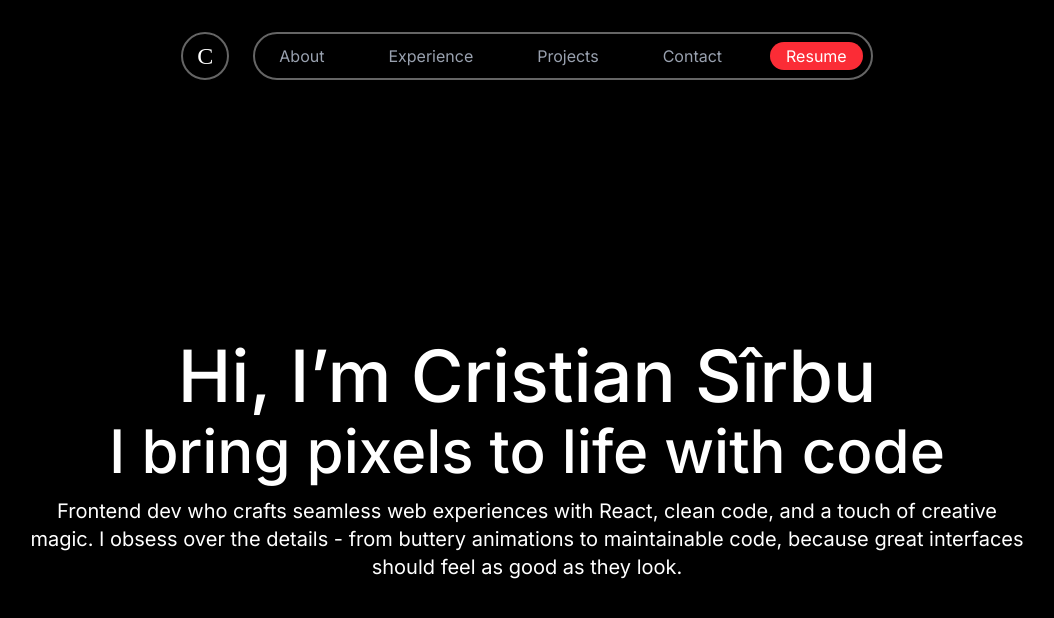
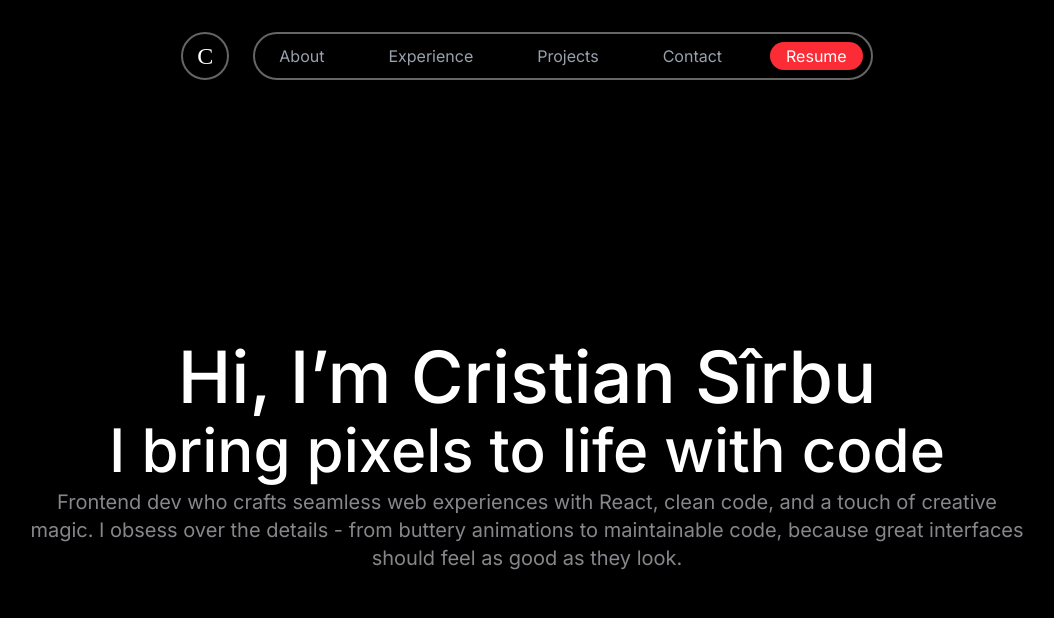
Before and after one commit to cristianvsirbu/portfolio, a Next.js app: page / in a window 1280 px wide. Shown: the top 618 px of the page, without its empty margins (113-1167 px from the left). Built offline with nearby package versions, Linux system fonts and the light colour scheme; a web font is replaced by a local one.

Commit message:
feat: added all technologies icons

```diff
--- a/src/app/page.tsx
+++ b/src/app/page.tsx
@@ -76,13 +76,13 @@ export default function Home() {
 
       {activeSection === 'home' && (
         <div className="flex flex-col flex-grow items-center justify-center w-full h-full">
-          <h1 className="text-7xl leading-tight text-white font-medium">
+          <h1 className="text-7xl leading-none text-white font-medium">
             Hi, I’m Cristian Sîrbu
           </h1>
-          <h1 className="text-6xl text-white leading-none font-medium">
+          <h1 className="text-6xl text-white leading-tight font-medium">
             I bring pixels to life with code
           </h1>
-          <p className="mt-4 text-xl max-w-[1000px] text-center">
+          <p className="text-xl max-w-[1000px] text-[#86868B] text-center">
             Frontend dev who crafts seamless web experiences with React, clean
             code, and a touch of creative magic. I obsess over the details -
             from buttery animations to maintainable code, because great
```
